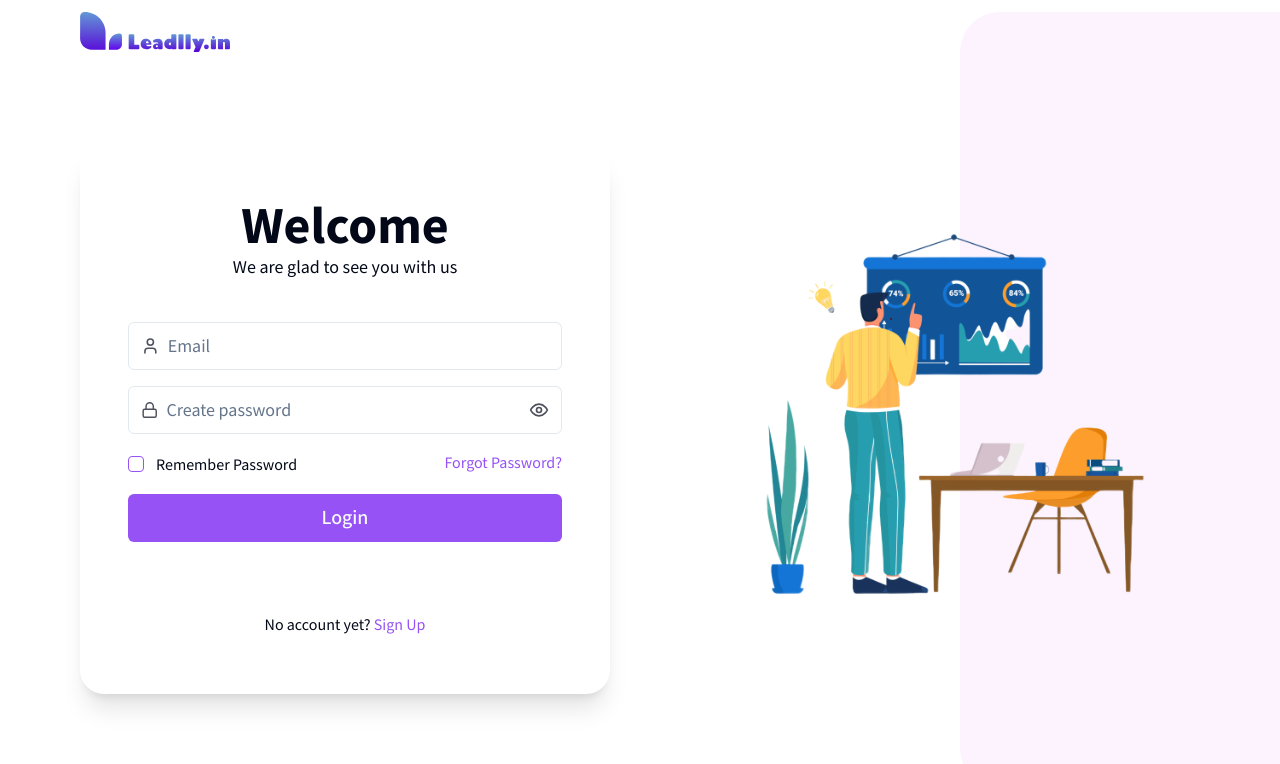
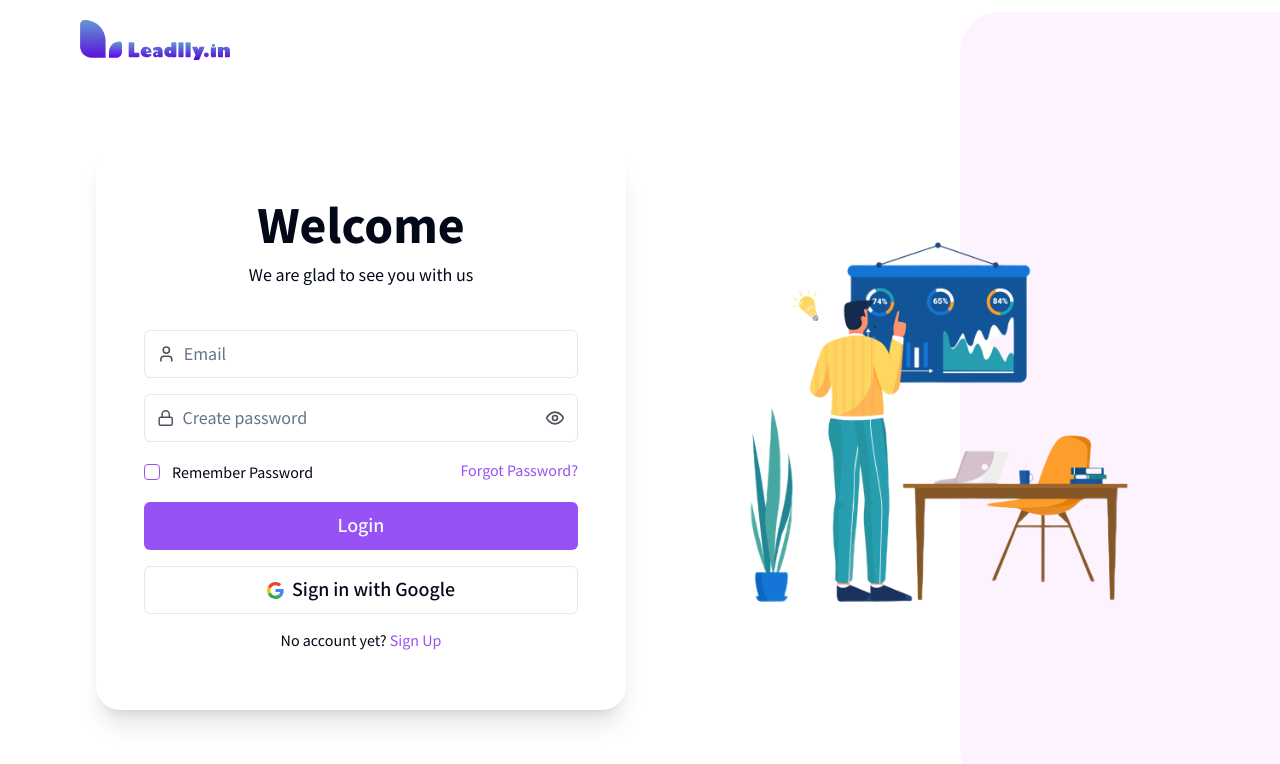
Before and after one commit to Leadlly/leadlly.student.web, a Next.js app: page /login in a window 1280 px wide. Shown: the top 764 px of the page. Built offline with nearby package versions, Linux system fonts and the light colour scheme; no server answers.

Commit message:
implementing google oauth

```diff
--- a/src/app/(auth)/login/page.tsx
+++ b/src/app/(auth)/login/page.tsx
@@ -1,16 +1,21 @@
 "use client";
 
-import React, { useEffect, useState } from "react";
+import React, { useState } from "react";
 import Link from "next/link";
 import Image from "next/image";
 import { useRouter } from "next/navigation";
+
+import {
+  GoogleLogin,
+  useGoogleLogin,
+  useGoogleOneTapLogin,
+} from "@react-oauth/google";
 
 import { signInSchema } from "@/schemas/signInSchema";
 import { zodResolver } from "@hookform/resolvers/zod";
 import * as z from "zod";
 import { useForm } from "react-hook-form";
 
-import { GoogleLogin } from "@react-oauth/google";
 import { Eye, EyeOff, Loader2, Lock, User } from "lucide-react";
 
 import { Checkbox } from "@/components/ui/checkbox";
@@ -71,13 +76,13 @@ const Login = () => {
     }
   };
 
-  useEffect(() => {
-    form.setFocus("email");
-  }, [form.setFocus]);
+  const login = useGoogleLogin({
+    onSuccess: (credentialResponse) => console.log(credentialResponse),
+  });
 
   return (
     <div className="h-main-height relative">
-      <div className="mx-20">
+      <div className="flex items-center justify-center xl:justify-normal py-2 lg:mx-20">
         <Image
           src="/assets/images/leadlly_logo.svg"
           alt="Leadlly_Logo"
@@ -86,12 +91,16 @@ const Login = () => {
         />
       </div>
 
-      <div className="h-[calc(100%-40px)] flex items-center mx-20">
-        <div className="flex items-center justify-between gap-6 w-full">
-          <div className="rounded-3xl px-12 py-14 shadow-xl max-w-[530px] w-full flex flex-col justify-start gap-10">
-            <div className="text-center">
-              <h3 className="text-[52px] font-bold leading-none">Welcome</h3>
-              <p className="text-lg">We are glad to see you with us</p>
+      <div className="h-[calc(100%-56px)] flex items-center px-4 lg:mx-20">
+        <div className="flex flex-col xl:flex-row items-center justify-between lg:gap-6 w-full">
+          <div className="rounded-3xl px-5 sm:px-8 lg:px-12 py-10 lg:py-14 shadow-xl max-w-[530px] w-full flex flex-col justify-start gap-10">
+            <div className="text-center space-y-2">
+              <h3 className="text-2xl lg:text-[52px] font-bold leading-none">
+                Welcome
+              </h3>
+              <p className="text-base lg:text-lg">
+                We are glad to see you with us
+              </p>
             </div>
 
             <Form {...form}>
@@ -167,7 +176,7 @@ const Login = () => {
 
                 <Button
                   type="submit"
-                  className="w-full text-xl h-12"
+                  className="w-full text-lg md:text-xl h-12"
                   disabled={isLoggingIn}>
                   {isLoggingIn ? (
                     <span className="flex items-center">
@@ -179,19 +188,20 @@ const Login = () => {
                   )}
                 </Button>
 
-                <div className="w-full">
-                  <GoogleLogin
-                    onSuccess={(credentialResponse) => {
-                      console.log(credentialResponse, "Current user");
-                    }}
-                    onError={() => {
-                      console.log("Login Failed");
-                    }}
-                    useOneTap
-                    auto_select
-                    logo_alignment="center"
+                <Button
+                  type="button"
+                  variant={"outline"}
+                  onClick={() => login()}
+                  className="w-full text-lg lg:text-xl h-12 gap-2">
+                  <Image
+                    src="/assets/icons/google-icon.svg"
+                    alt="Sign in with Google"
+                    width={17}
+                    height={17}
                   />
-                </div>
+                  Sign in with Google
+                </Button>
+
                 <div className="w-full text-center">
                   <p>
                     No account yet?{" "}
@@ -203,19 +213,18 @@ const Login = () => {
               </form>
             </Form>
           </div>
-          <div>
+          <div className="relative w-56 h-56 sm:w-96 sm:h-96 md:w-[500px] md:h-[500px]">
             <Image
               src="/assets/icons/Loginpic.png"
               alt="Login_page_photo"
-              width={500}
-              height={500}
+              fill
               className="object-contain"
             />
           </div>
         </div>
       </div>
 
-      <span className="absolute right-0 top-0 bottom-0 -z-10 w-80 rounded-tl-[40px] rounded-bl-[40px] bg-[#FCF3FF]"></span>
+      <span className="absolute bottom-0 xl:right-0 -z-20 w-full xl:w-80 h-32 sm:h-64 xl:h-full rounded-tl-[40px] rounded-tr-[40px] xl:rounded-tr-none xl:rounded-bl-[40px] bg-[#FCF3FF]"></span>
     </div>
   );
 };
--- a/src/app/(auth)/signup/page.tsx
+++ b/src/app/(auth)/signup/page.tsx
@@ -1,6 +1,6 @@
 "use client";
 
-import { useEffect, useState } from "react";
+import { useState } from "react";
 import Link from "next/link";
 import Image from "next/image";
 
@@ -68,10 +68,6 @@ const SignUp = () => {
       setIsSubmitting(false);
     }
   };
-
-  useEffect(() => {
-    form.setFocus("name");
-  }, [form.setFocus]);
 
   return (
     <div className="h-main-height ">
```
Also changed, not shown: public/assets/icons/google-icon.svg (added).
